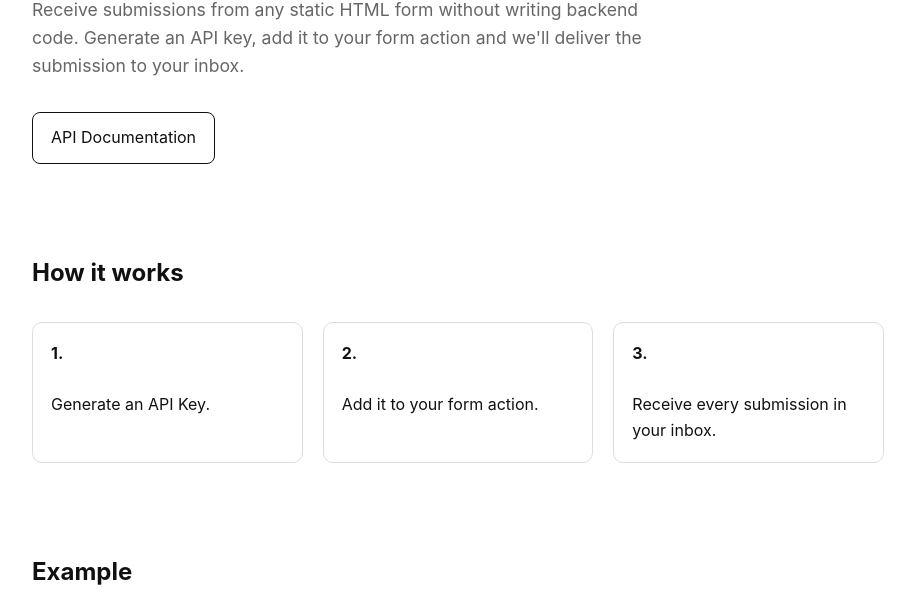
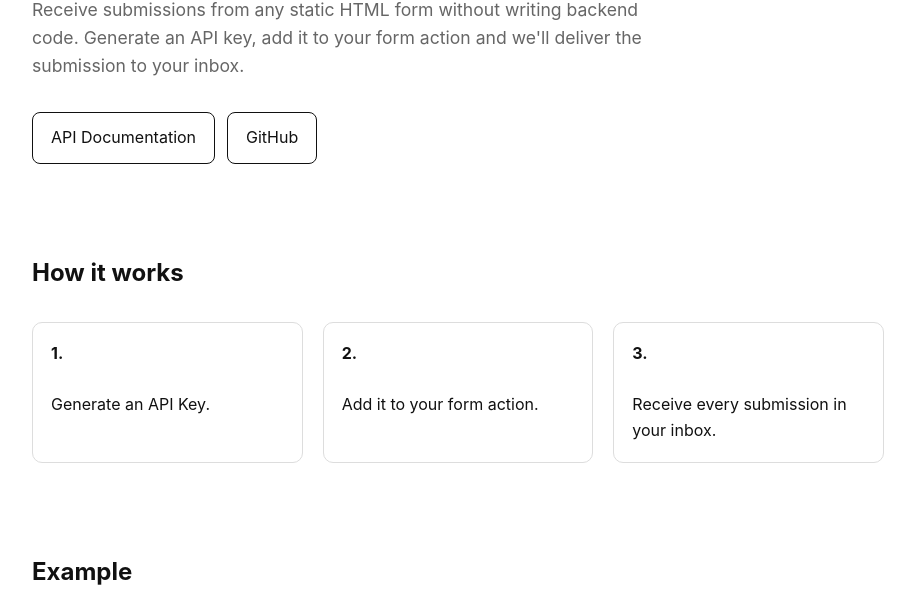
Before and after one commit to ronish-maharjan/form-bridge, a website: page assets/index.html in a window 1280 px wide. Shown: the part 169-777 px from the top of the page, without its empty margins (182-1097 px from the left). Drawn offline with Linux system fonts and the light colour scheme.

Commit message:
update(landingpage): add github link

```diff
--- a/assets/index.html
+++ b/assets/index.html
@@ -3,7 +3,7 @@
     <head>
         <meta charset="UTF-8" />
         <meta name="viewport" content="width=device-width, initial-scale=1.0" />
-        <title>MailBridge</title>
+        <title>FormBridge</title>
 
         <style>
 * {
@@ -125,6 +125,7 @@
 
             <div class="buttons">
                 <a class="button" href="/docs">API Documentation</a>
+                <a class="button" href="https://github.com/ronish-maharjan/form-bridge">GitHub</a>
                 <!-- may be in future i will create frontend for this as dashboard for user to manage api-->
                 <!--<a class="button" href="/dashboard">Dashboard</a>-->
             </div>
```
